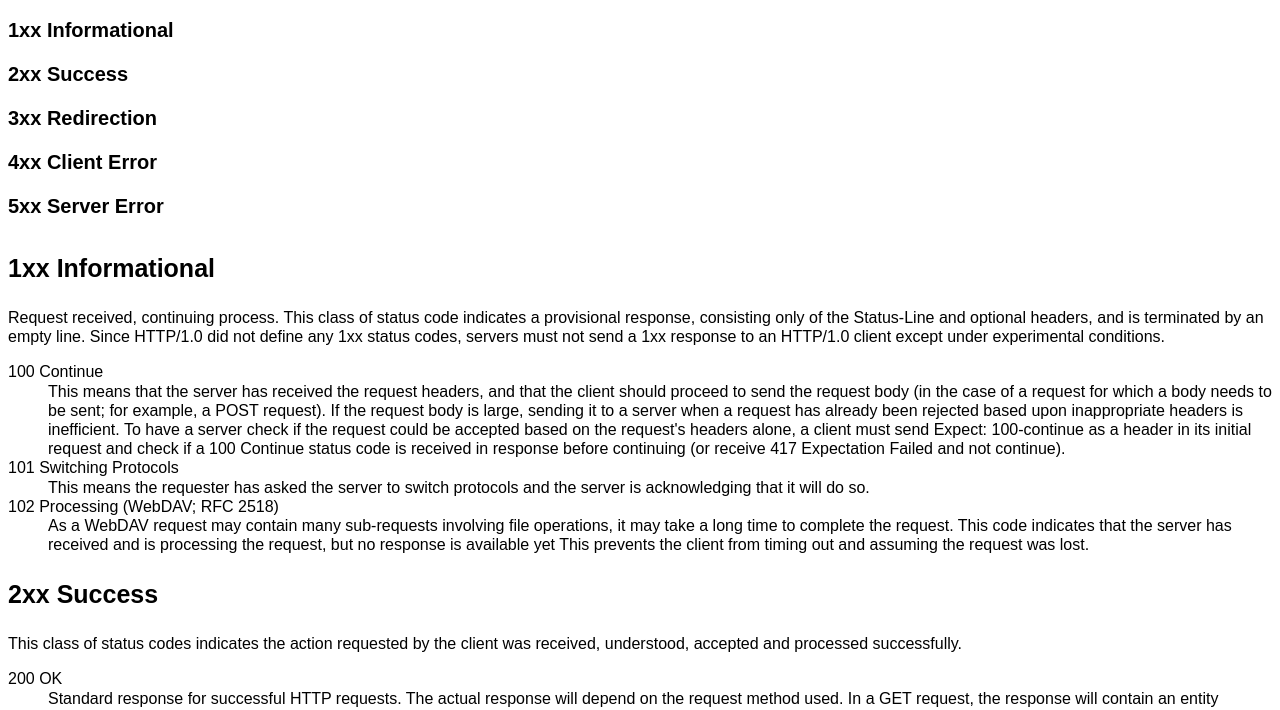
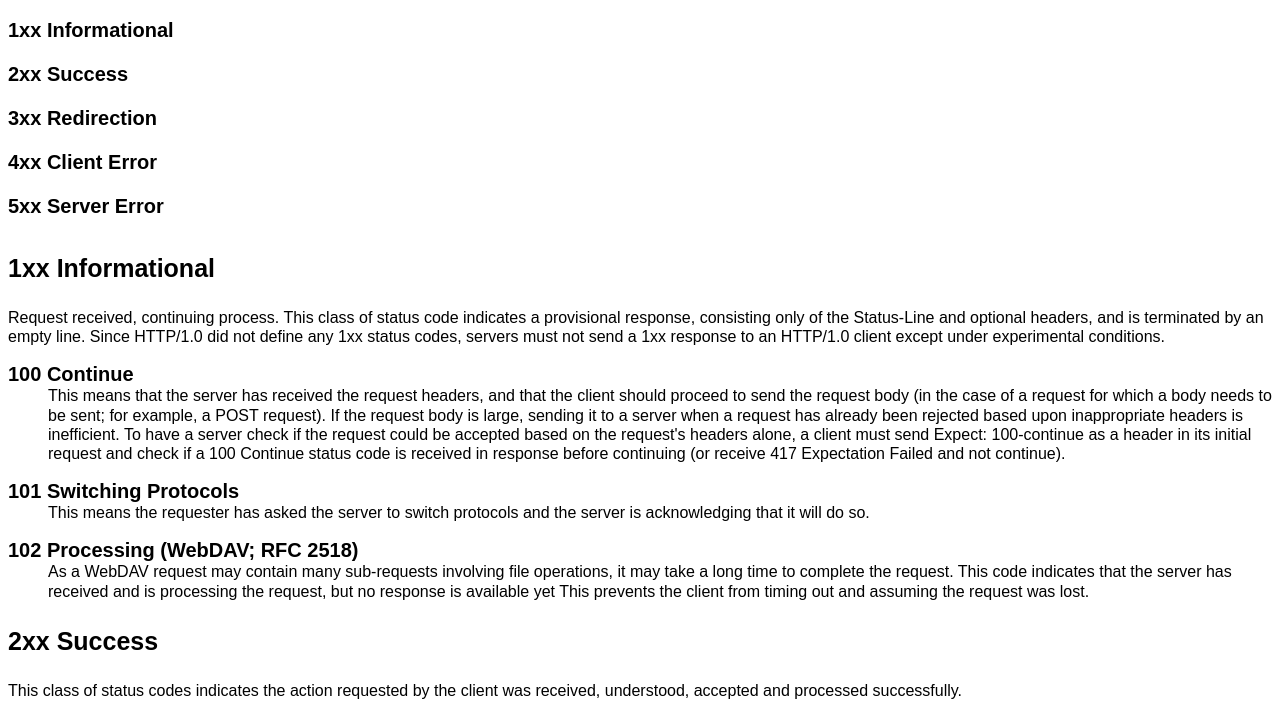
Before and after one commit to jkjd/httpstatus, a plain HTML site: page index.html in a window 1280 px wide. Shown: the top 710 px of the page. Drawn offline with Linux system fonts and the light colour scheme.

Commit message:
changed font sizes, added margin

```diff
--- a/style.css
+++ b/style.css
@@ -17,6 +17,15 @@ h1 {
   font-weight: bold;
 }
 
+dt {
+  font-size: 20px;
+  font-weight: bold;
+}
+
+dd {
+  margin-bottom: 1em;
+}
+
 nav a {
   font-size: 20px;
   display: block;
```
